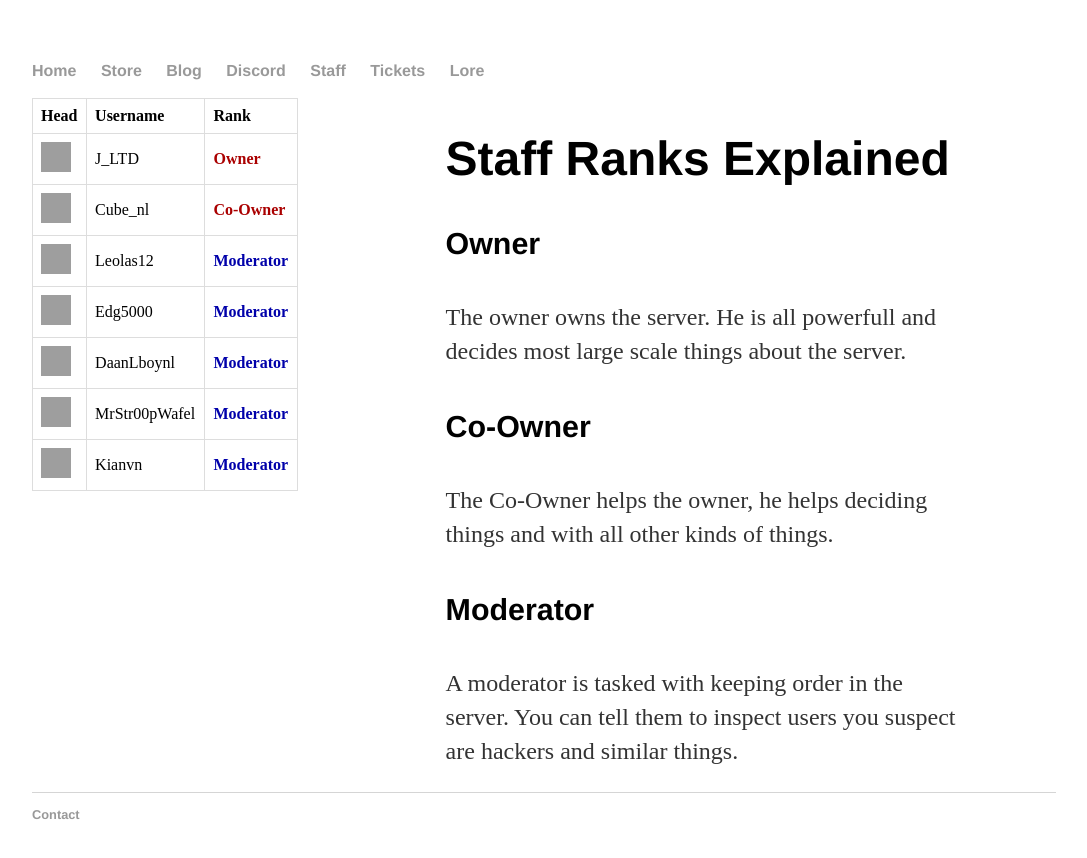
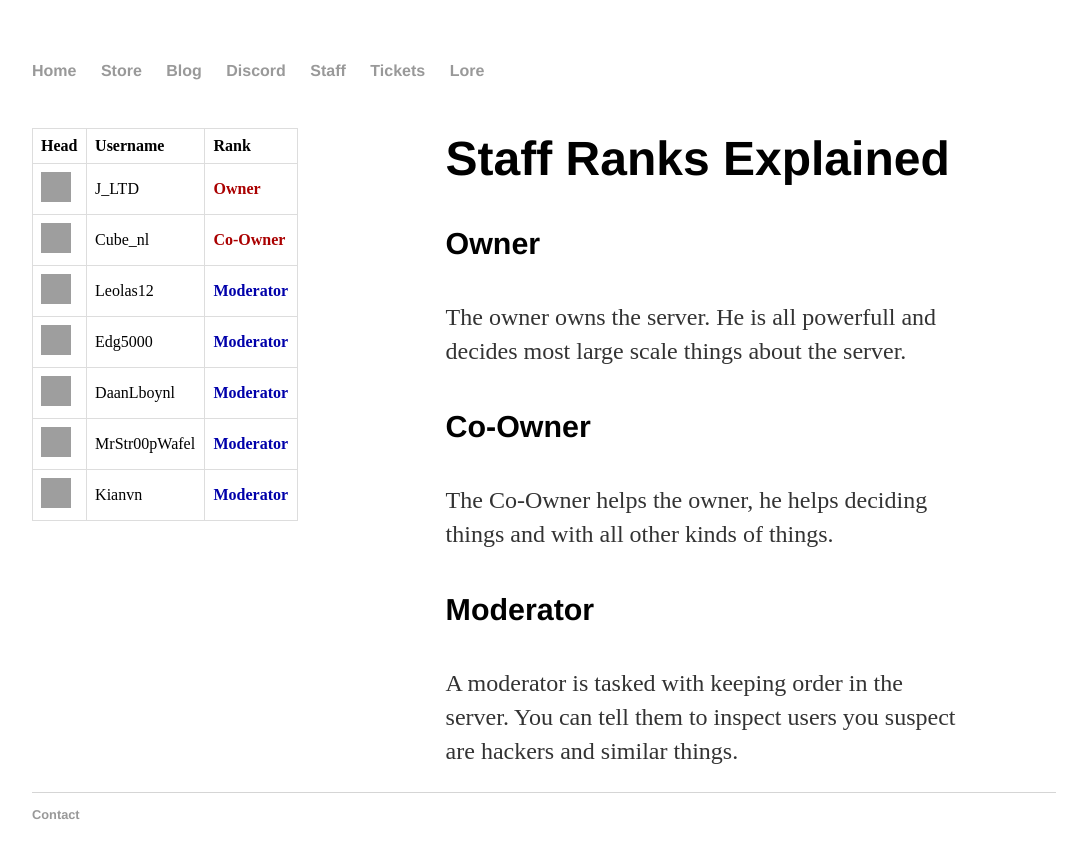
Before and after one commit to JustGamingLTD/justgamingltd.github.io2, a Jekyll site: the page built from staff/index.html, in a window 1280 px wide. Shown: the top 858 px of the page, without its empty margins (96-1183 px from the left). Built offline with Jekyll 4.4.1, drawn with Linux system fonts in a browser that asks for light colours; grey boxes are pictures that could not be loaded.

Commit message:
Update index.html

```diff
--- a/staff/index.html
+++ b/staff/index.html
@@ -3,7 +3,7 @@ layout: default
 title: PVAI - Staff
 ---
 
-<div style="display: inline-block; width:40%;">
+<div style="display: inline-block; width:40%;padding-top:30px">
 
 	<table style = "width:65%">
 	  <tr>
```
